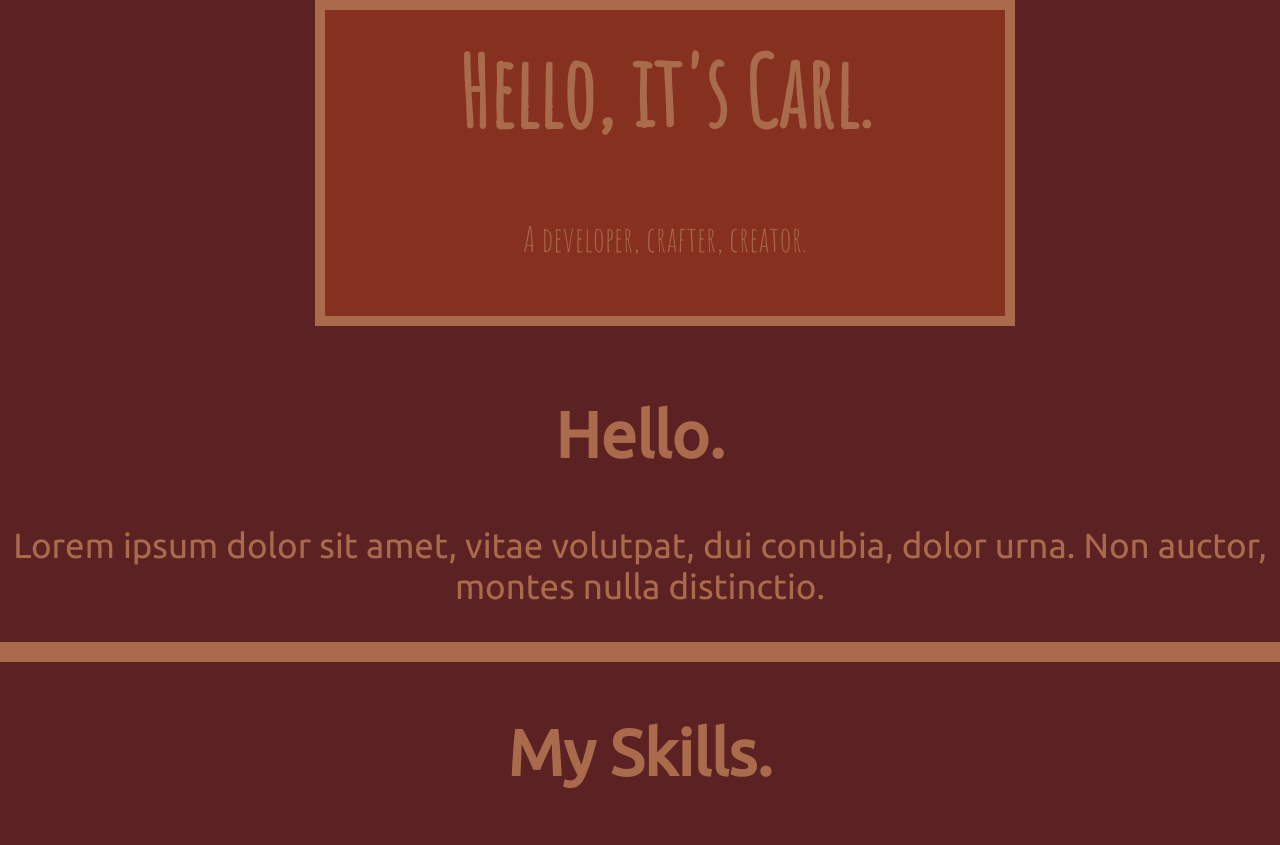
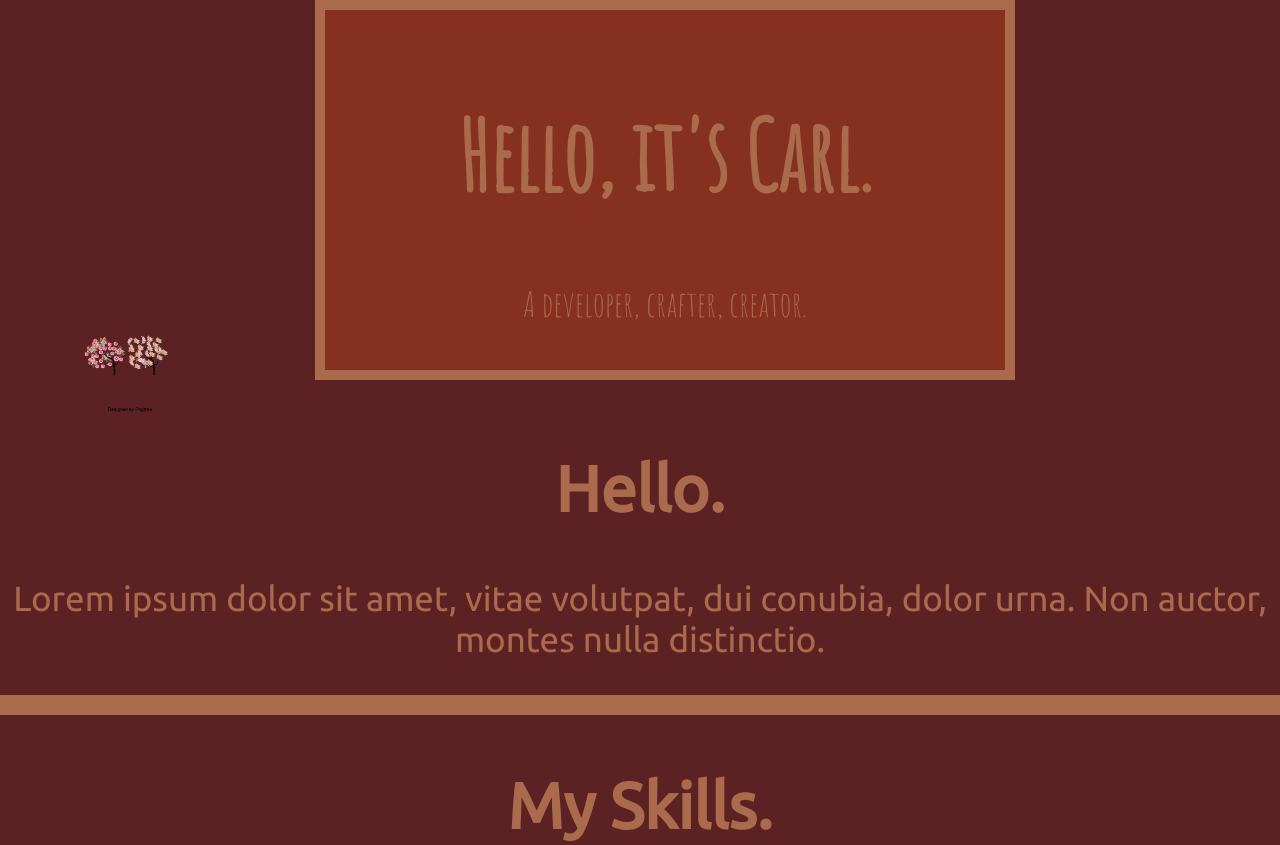
Before and after one commit to dyingcarl/personalSite, a plain HTML site: page index.html in a window 1280 px wide. Shown: the top 845 px of the page. Drawn offline with Linux system fonts and the light colour scheme.

```diff
--- a/css/styles.css
+++ b/css/styles.css
@@ -11,9 +11,9 @@
 }
 
 h1{
-  margin-top: 0;
   font-size: 600%;
 }
+
 h2{
   font-size: 400%;
 }
@@ -29,7 +29,15 @@
 }
 .top-container{
 }
-
+.subtitle{
+  margin: 24px;
+}
+.cherryblossom{
+  height: 20%;
+  position: absolute;
+  left: 50px;
+  top: 260px;
+}
 .brownborder{
   border: solid;
   border-width: 10px;
--- a/index.html
+++ b/index.html
@@ -13,8 +13,10 @@
   <div class="top-container">
     <div class="heading brownborder">
       <h1><b>Hello, it's Carl.</b></h1>
-      <p>A developer, crafter, creator.</p>
+      <p class="subtitle">A developer, crafter, creator.</p>
+
     </div>
+    <img class="cherryblossom" src="images/cherryblossom.png" alt="cherryblossom">
   </div>
   <div class="middle-container">
     <div class="profile">
```
Also changed, not shown: images/cherryblossom.png (added).
